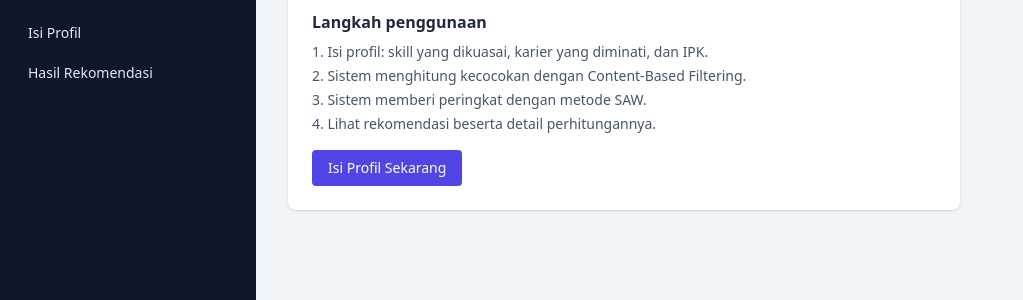
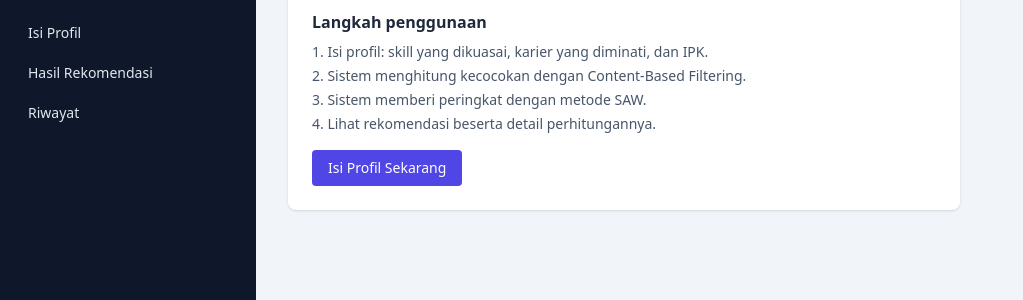
Before and after one commit to yfujust-collab/spk-rekomendasi-karier, a Flask app: page / in a window 1280 px wide. Shown: the part 126-426 px from the top of the page, without its empty margins (0-1023 px from the left). Run offline with Flask 3, Linux system fonts and the light colour scheme; the visitor is signed in with stand-in values (Sample User, id 1); some libraries are stand-ins or nearby versions.

Commit message:
feat: riwayat rekomendasi per batch dan unduh CSV

```diff
--- a/app/templates/base.html
+++ b/app/templates/base.html
@@ -39,6 +39,7 @@
         <a href="{{ url_for('spk.index') }}" class="block px-3 py-2 rounded hover:bg-slate-700">Dasbor</a>
         <a href="{{ url_for('spk.profil') }}" class="block px-3 py-2 rounded hover:bg-slate-700">Isi Profil</a>
         <a href="{{ url_for('spk.hasil') }}" class="block px-3 py-2 rounded hover:bg-slate-700">Hasil Rekomendasi</a>
+        <a href="{{ url_for('spk.riwayat') }}" class="block px-3 py-2 rounded hover:bg-slate-700">Riwayat</a>
       {% endif %}
     </nav>
     <div class="px-6 py-4 border-t border-slate-700 text-xs">
```
